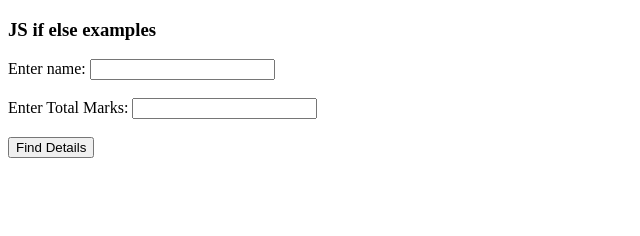
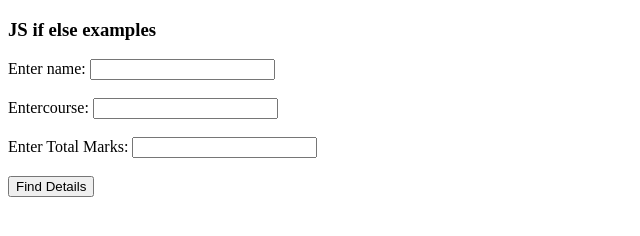
Before and after one commit to Sumaya2021986/example_12, a plain HTML site: page index.html in a window 1280 px wide. Shown: the whole page, without its empty margins (0-640 px from the left). Drawn offline with Linux system fonts and the light colour scheme.

Commit message:
second commit

```diff
--- a/index.html
+++ b/index.html
@@ -11,6 +11,8 @@
 
     Enter name:
     <input id="nameBox" type="text"> <br><br>
+    Entercourse:
+    <input id="courseBox" type="text"> <br><br>
 
     Enter Total Marks:
     <input id="markBox"  type="text"> <br><br>
```
